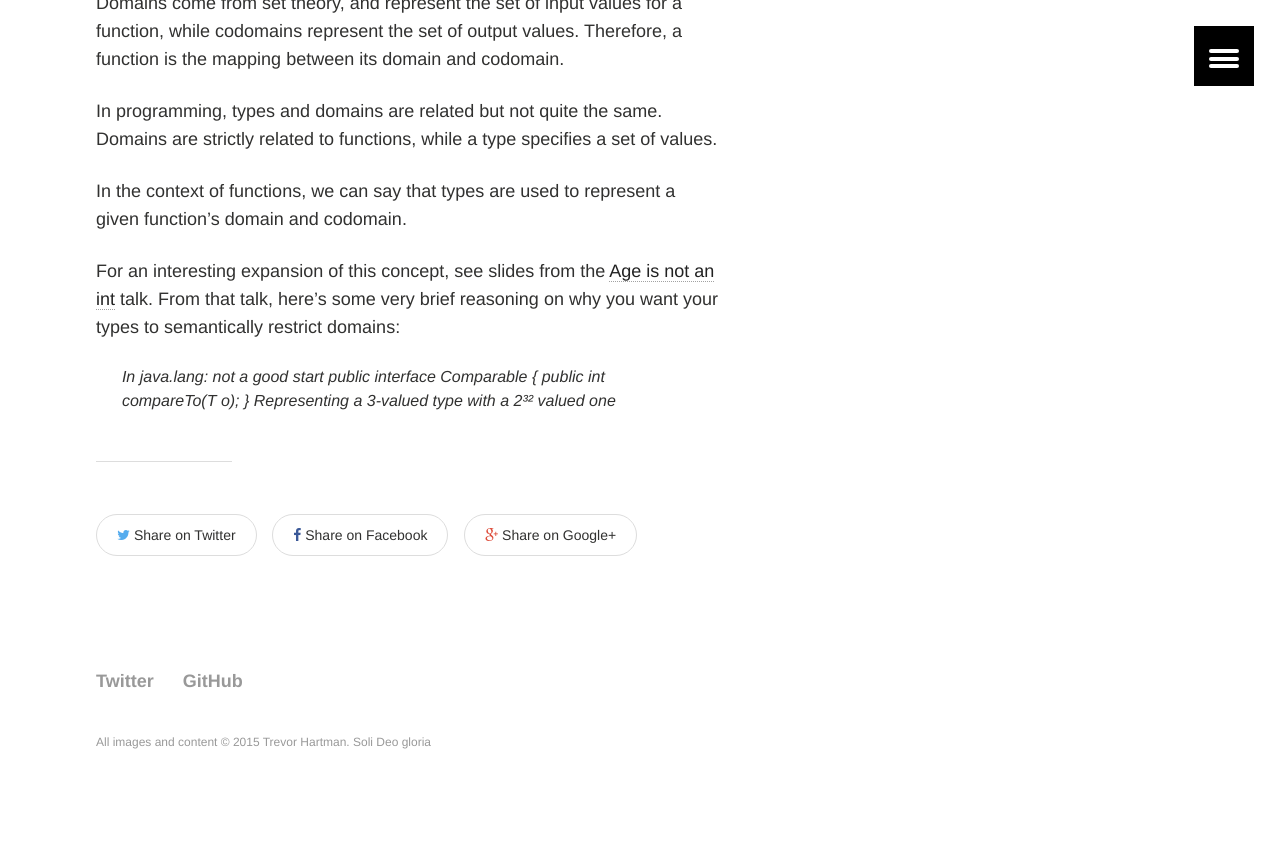
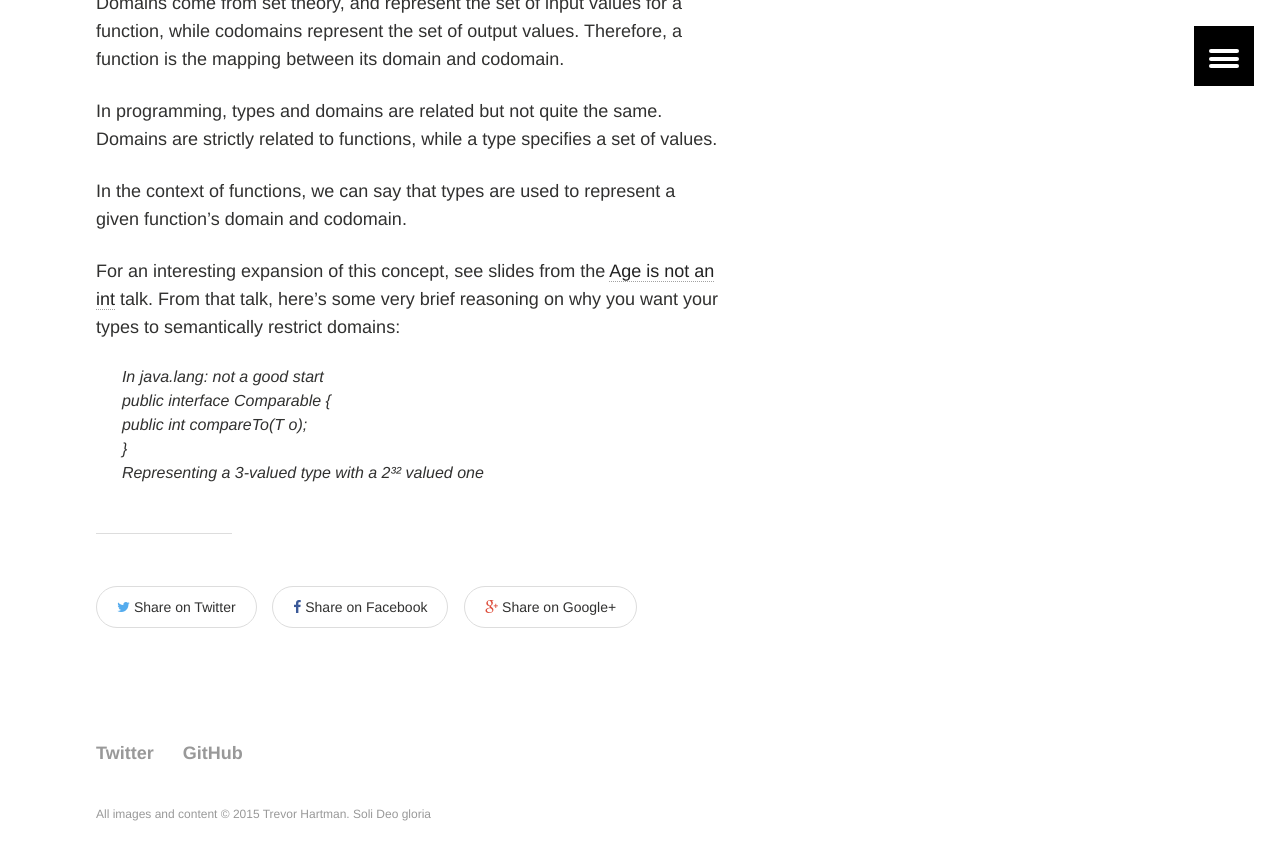
Before and after one commit to devth/devth.github.com, a Jekyll site: the page built from glossary.md, in a window 1280 px wide and 900 px high, scrolled down 2709 px. Shown: the top 860 px of the window. Built offline with Jekyll 4.4.1, drawn with Linux system fonts in a browser that asks for light colours; before the commit the page ends 3537 px from its top, so only the background shows below that.

Commit message:
Add line breaks to quote

```diff
--- a/glossary.md
+++ b/glossary.md
@@ -123,8 +123,8 @@ the [Age is not an int](http://www.slideshare.net/oxbow_lakes/age-is-not-an-int)
 talk. From that talk, here's some very brief reasoning on why you want your
 types to semantically restrict domains:
 
-> In java.lang: not a good start
-> public interface Comparable<T> {
->   public int compareTo(T o);
-> }
+> In java.lang: not a good start<br />
+> public interface Comparable<T> {<br />
+>   public int compareTo(T o);<br />
+> }<br />
 > Representing a 3-valued type with a 2³² valued one
```
